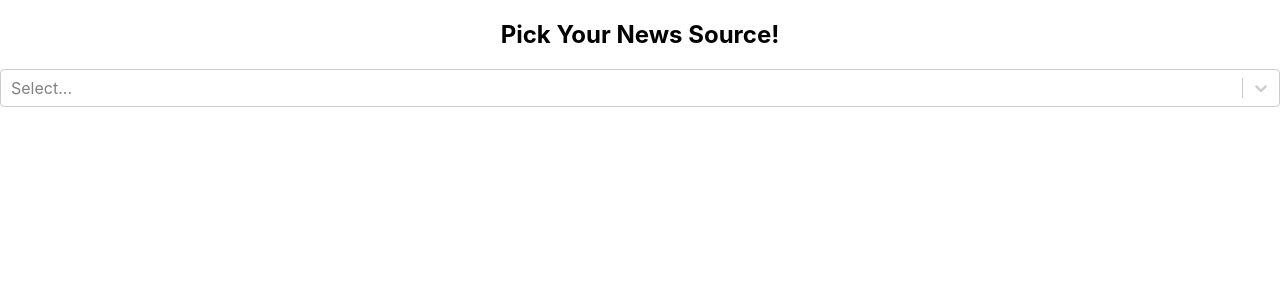
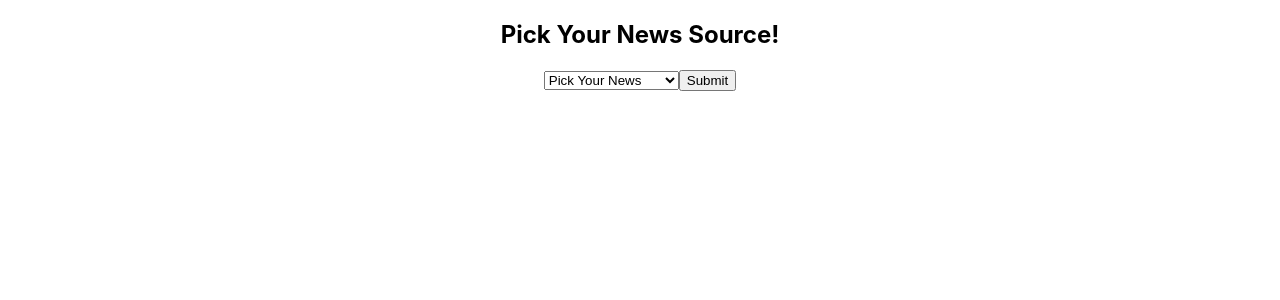
Before and after one commit to tdesosa/Project-3, a React (Create React App) app in the folder react-news/: page /news in a window 1280 px wide. Shown: the top 300 px of the page. Built offline with nearby package versions, Linux system fonts and the light colour scheme.

Commit message:
news dropdown and display working

```diff
--- a/react-news/package.json
+++ b/react-news/package.json
@@ -7,6 +7,7 @@
     "nba": "^4.5.0",
     "react": "^16.6.0",
     "react-dom": "^16.6.0",
+    "react-linkify": "^0.2.2",
     "react-scripts": "2.1.1",
     "react-select": "^2.1.1",
     "semantic-ui-css": "^2.4.1",
--- a/react-news/src/App.js
+++ b/react-news/src/App.js
@@ -1,9 +1,8 @@
 import React, { Component } from 'react';
-// import Login from './Login/Login';
-// import NewsContainer from './NewsContainer/NewsContainer';
-import NewsDropdown from './NewsDropdown/NewsDropdown';
+// import Login from './Login/Login';;
 // import logo from './logo.svg';
 import './App.css';
+import NewsContainer from './NewsContainer/NewsContainer';
 
 
 class App extends Component {
@@ -15,7 +14,7 @@ class App extends Component {
   render() {
     return (
       <div className="App">
-        <NewsDropdown />
+        <NewsContainer />
       </div>
     );
   }
--- /dev/null
+++ b/react-news/src/NewsContainer/NewsConnection/NewsConnection.js
@@ -0,0 +1,25 @@
+import React, { Component } from 'react';
+import Linkify from 'react-linkify';
+
+class NewsContainer extends Component {
+    render(){
+        console.log(this.props);
+        const zeNews = this.props.news.map((news, i) => {
+            return (
+                <li key={i}>
+                    Title: {news.title} <br/>
+                    Description: {news.description} <br/>
+                    URL: <Linkify>{news.url}</Linkify> <br/>
+                </li>
+            )
+        });
+        return(
+            <div>
+                <h4>Current Headlines:</h4>
+                <p>{zeNews}</p>
+            </div>
+        )
+    }
+}
+
+export default NewsContainer;
--- a/react-news/src/NewsContainer/NewsContainer.js
+++ b/react-news/src/NewsContainer/NewsContainer.js
@@ -1,44 +1,49 @@
 import React, { Component } from 'react';
+import NewsConnection from './NewsConnection/NewsConnection';
 
-class NewsContainer extends Component {
+class NewsDropdown extends Component {
     constructor(){
         super();
         this.state = {
-            news: []
+          source: null,
+          news: []
         }
     }
     getNews = async () => {
-        console.log(this.props.source.value);
-        const news = await fetch('https://newsapi.org/v2/top-headlines?sources=' + this.props.source.value + '&apiKey=602804e2347045afb6d91e9898eb9e5c', {
+        const userOption = this.state.source;
+        const news = await fetch('https://newsapi.org/v2/top-headlines?sources=' + userOption + '&apiKey=602804e2347045afb6d91e9898eb9e5c', {
         });
         const newsParsedJSON = await news.json();
         return newsParsedJSON;
     }
-    componentDidMount(){
-          this.getNews().then((news) => {
-          this.setState({news: news.articles})
-          console.log(news);
-        }).catch((err) => {
-          console.log(err);
+    handleChange =  (e) => {
+        this.setState({source: e.currentTarget.value});
+        console.log(e.currentTarget.value);
+    }
+    handleSubmit = (e) => {
+        e.preventDefault();
+        this.getNews().then((news)=>{
+            this.setState({
+                news: news.articles
+            })
         })
     }
-    render(){
-        const zeNews = this.state.news.map((news, i) => {
-            return (
-                <li key={i}>
-                    Title: {news.title} <br/>
-                    Description: {news.description} <br/>
-                    URL: {news.url} <br/>
-                </li>
-            )
-        });
-        return(
-            <div>
-                <h4>Current Headlines:</h4>
-                <p>{zeNews}</p>
-            </div>
-        )
-    }
+    render() {
+        return (
+          <div className="App">
+            <h2>Pick Your News Source!</h2>
+            <select onChange={this.handleChange}>
+                <option value="null">Pick Your News</option>
+                <option value="associated-press">Associated Press</option>
+                <option value="bloomberg">Bloomberg</option>
+                <option value="the-wall-street-journal">Wall Street Journal</option>
+                <option value="the-economist">The Economist</option>
+            </select>
+            <input type='submit' onClick={this.handleSubmit}></input>
+            {this.state.news.length > 0 ? <NewsConnection news={this.state.news}/> : <div></div>}
+          </div>
+        );
+      }
 }
 
-export default NewsContainer;
+export default NewsDropdown;
--- a/react-news/src/NewsDropdown/NewsDropdown.js
+++ /dev/null
@@ -1,37 +0,0 @@
-import React, { Component } from 'react';
-import Select from 'react-select';
-import NewsContainer from '../NewsContainer/NewsContainer';
-
-
-class NewsDropdown extends Component {
-    constructor(){
-        super();
-        this.state = {
-          source: {
-            value: null,
-            label: ""
-            }
-        }
-    }
-    handleChange = async (selectedOption) => {
-        await this.setState({source: selectedOption});
-        console.log(this.state.source.value);
-    }
-    render() {
-        const newsOptions = [
-            { value: 'associated-press', label: 'Associated Press' },
-            { value: 'bloomberg', label: 'Bloomberg' },
-            { value: 'the-wall-street-journal', label: 'Wall Street Journal' },
-            { value: 'the-economist', label: 'The Economist' }
-        ]
-        return (
-          <div className="App">
-            <h2>Pick Your News Source!</h2>
-            <Select value={newsOptions.value} onChange={this.handleChange} defaultValue={null} isMulti name="news" options={newsOptions} className="basic-multi-select" classNamePrefix="select" />
-            {this.state.source.value !== null ? <NewsContainer source={this.state.source.value}/> : <div></div>}
-          </div>
-        );
-      }
-}
-
-export default NewsDropdown;
```
Also changed, not shown: 1 other file (tests, documents, lock files or other folders).
